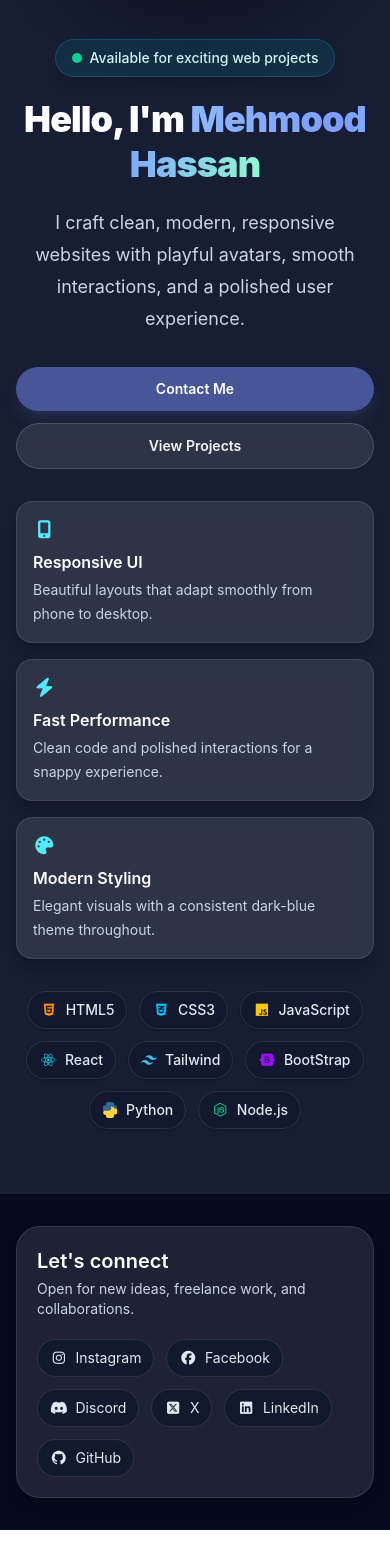
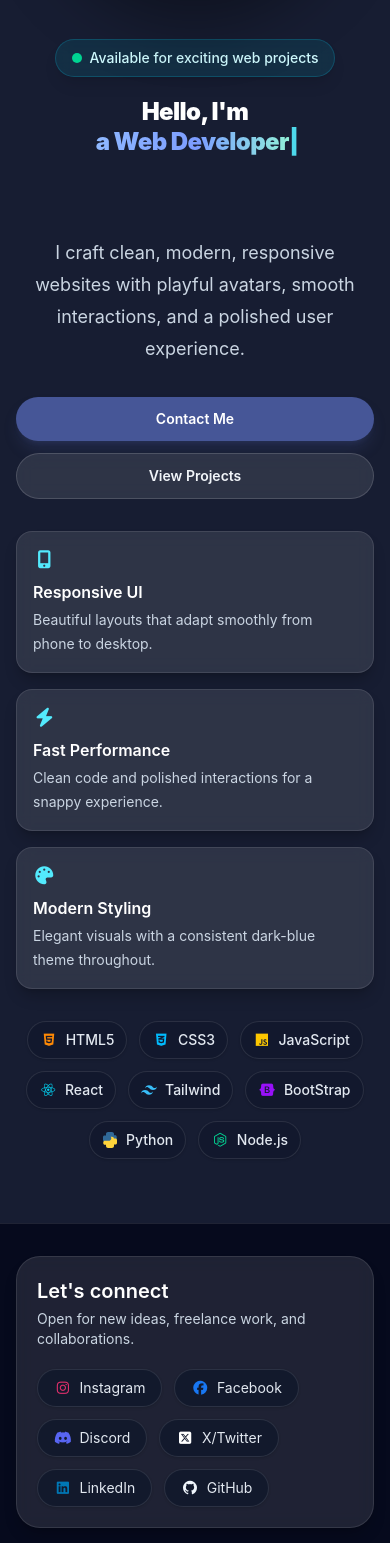
Before and after one commit to MehmoodCoder/Portfolio, a React (Vite) app in the folder Portfolio_Website/: page / in a window 390 px wide. Shown: the part 385-1928 px from the top of the page. Built offline with nearby package versions, Linux system fonts and the light colour scheme.

Commit message:
Add typing effect and enhance portfolio
Also resolve email sender issue

```diff
--- /dev/null
+++ b/Portfolio_Website/src/Components/Effect/TypingEffect.jsx
@@ -0,0 +1,44 @@
+import { useState, useEffect } from "react";
+
+const TypingEffect = () => {
+  const titles = ["Mehmood Hassan", "a Web Developer", "a Python Developer"];
+  const [currentText, setCurrentText] = useState("");
+  const [isDeleting, setIsDeleting] = useState(false);
+  const [loopNum, setLoopNum] = useState(0);
+  const [typingSpeed, setTypingSpeed] = useState(100);
+
+  useEffect(() => {
+    const handleType = () => {
+      const i = loopNum % titles.length;
+      const fullText = titles[i];
+
+      if (isDeleting) {
+        setCurrentText(fullText.substring(0, currentText.length - 1));
+        setTypingSpeed(40);
+      } else {
+        setCurrentText(fullText.substring(0, currentText.length + 1));
+        setTypingSpeed(80);
+      }
+
+      if (!isDeleting && currentText === fullText) {
+        setTypingSpeed(1500);
+        setIsDeleting(true);
+      } else if (isDeleting && currentText === "") {
+        setIsDeleting(false);
+        setLoopNum(loopNum + 1);
+        setTypingSpeed(300);
+      }
+    };
+
+    const timer = setTimeout(handleType, typingSpeed);
+    return () => clearTimeout(timer);
+  }, [currentText, isDeleting, loopNum, typingSpeed]);
+
+  return (
+    <span className="bg-gradient-to-r from-[#8fb8ff] via-[#7c9cff] to-[#93f7d2] bg-clip-text text-transparent inline-block after:content-['|'] after:animate-pulse after:text-cyan-300 ml-1">
+      {currentText}
+    </span>
+  );
+};
+
+export default TypingEffect;
--- a/Portfolio_Website/src/Components/Footer/Footer.jsx
+++ b/Portfolio_Website/src/Components/Footer/Footer.jsx
@@ -9,15 +9,57 @@ const Footer = () => {
 
         <div className="flex flex-wrap gap-3">
           {[
-            { label: "Instagram", icon: "fa-brands fa-instagram", href: "https://www.instagram.com/" },
-            { label: "Facebook", icon: "fa-brands fa-facebook", href: "https://www.facebook.com/" },
-            { label: "Discord", icon: "fa-brands fa-discord", href: "https://discord.com/" },
-            { label: "X", icon: "fa-brands fa-square-x-twitter", href: "https://x.com/MehmoodHassan56" },
-            { label: "LinkedIn", icon: "fa-brands fa-linkedin", href: "https://www.linkedin.com/in/mehmood-hassan-7604a03b1" },
-            { label: "GitHub", icon: "fa-brands fa-github", href: "https://github.com/MehmoodCoder" }
+            {
+              label: "Instagram",
+              icon: "fa-brands fa-instagram",
+              href: "https://www.instagram.com/",
+              iconColor: "text-[#e1306c] group-hover:text-white",
+              hoverClasses: "hover:bg-gradient-to-tr hover:from-[#f9ce34] hover:via-[#ee2a7b] hover:to-[#6228d7] hover:text-white hover:border-transparent"
+            },
+            {
+              label: "Facebook",
+              icon: "fa-brands fa-facebook",
+              href: "https://www.facebook.com/",
+              iconColor: "text-[#1877f2] group-hover:text-white",
+              hoverClasses: "hover:bg-[#1877f2] hover:text-white hover:border-[#1877f2]"
+            },
+            {
+              label: "Discord",
+              icon: "fa-brands fa-discord",
+              href: "https://discord.com/",
+              iconColor: "text-[#5865f2] group-hover:text-white",
+              hoverClasses: "hover:bg-[#5865f2] hover:text-white hover:border-[#5865f2]"
+            },
+            {
+              label: "X/Twitter",
+              icon: "fa-brands fa-square-x-twitter",
+              href: "https://x.com/MehmoodHassan56",
+              iconColor: "text-white group-hover:text-white",
+              hoverClasses: "hover:bg-black hover:text-white hover:border-white/30"
+            },
+            {
+              label: "LinkedIn",
+              icon: "fa-brands fa-linkedin",
+              href: "https://www.linkedin.com/in/mehmood-hassan-7604a03b1",
+              iconColor: "text-[#0077b5] group-hover:text-white",
+              hoverClasses: "hover:bg-[#0077b5] hover:text-white hover:border-[#0077b5]"
+            },
+            {
+              label: "GitHub",
+              icon: "fa-brands fa-github",
+              href: "https://github.com/MehmoodCoder",
+              iconColor: "text-[#f0f6fc] group-hover:text-white",
+              hoverClasses: "hover:bg-[#24292e] hover:text-white hover:border-[#24292e]"
+            }
           ].map((item) => (
-            <a key={item.label} href={item.href} target="_blank" rel="noreferrer" className="rounded-full border border-white/10 bg-slate-900/70 px-3 py-2 text-sm text-slate-200 transition duration-300 hover:-translate-y-1 hover:bg-white/15">
-              <i className={`${item.icon} mr-2`}></i>
+            <a
+              key={item.label}
+              href={item.href}
+              target="_blank"
+              rel="noreferrer"
+              className={`group rounded-full border border-white/10 bg-slate-900/70 px-4 py-2 text-sm text-slate-200 transition-all duration-300 hover:-translate-y-1 shadow-sm ${item.hoverClasses}`}
+            >
+              <i className={`${item.icon} mr-2 transition-colors duration-300 ${item.iconColor}`}></i>
               {item.label}
             </a>
           ))}
--- a/Portfolio_Website/src/Routes/Contact.jsx
+++ b/Portfolio_Website/src/Routes/Contact.jsx
@@ -6,7 +6,6 @@ const socials = [
     { label: "Email", value: "mehmood.mh56@gmail.com", icon: "fa-solid fa-envelope", href: "mailto:mehmood.mh56@gmail.com?subject=Portfolio%20Contact" },
     { label: "LinkedIn", value: "linkedin.com/in/mehmood-hassan-7604a03b1", icon: "fa-brands fa-linkedin", href: "https://www.linkedin.com/in/mehmood-hassan-7604a03b1" },
     { label: "GitHub", value: "github.com/MehmoodCoder", icon: "fa-brands fa-github", href: "https://github.com/MehmoodCoder" },
-    { label: "X", value: "x.com/MehmoodHassan56", icon: "fa-brands fa-x-twitter", href: "https://x.com/MehmoodHassan56" }
 ];
 
 const buildMailtoLink = (name, email, subject, message) => {
@@ -72,12 +71,12 @@ function Contact() {
                                 Whether it&apos;s a launch, a redesign, or a bold new idea, I&apos;m ready to bring it to life with thoughtful design and polished execution.
                             </p>
 
-                            <div className="mt-6 grid gap-4 w-full sm:grid-cols-2">
+                            <div className="mt-6 grid gap-4 w-full sm:grid-cols-1">
                                 {socials.map((item) => (
                                     <a
                                         key={item.label}
                                         href={item.href}
-                                        target={item.label === "Email" ? "_self" : "_blank"}
+                                        target= "_blank"
                                         rel="noreferrer"
                                         className="group flex items-center gap-4 rounded-[20px] border border-white/10 bg-slate-900/70 p-4 text-sm text-slate-200 shadow-[0_10px_30px_rgba(2,6,23,0.18)] transition duration-300 hover:-translate-y-1 hover:border-cyan-400/30 hover:bg-slate-800/80 active:scale-[0.99] w-full min-w-0"
                                     >
--- a/Portfolio_Website/src/Routes/Home.jsx
+++ b/Portfolio_Website/src/Routes/Home.jsx
@@ -1,6 +1,7 @@
 import { Link } from "react-router-dom";
 import NavBar from "../Components/NavBar/NavBar";
 import Footer from "../Components/Footer/Footer";
+import TypingEffect from "../Components/Effect/TypingEffect";
 
 const highlights = [
     { title: "Responsive UI", icon: "fa-solid fa-mobile-screen-button", text: "Beautiful layouts that adapt smoothly from phone to desktop." },
@@ -48,8 +49,8 @@ const Home = () => {
                             Available for exciting web projects
                         </div>
 
-                        <h1 className="text-4xl font-black leading-tight tracking-tight text-white sm:text-5xl lg:text-6xl">
-                            Hello, I&apos;m <span className="bg-gradient-to-r from-[#8fb8ff] via-[#7c9cff] to-[#93f7d2] bg-clip-text text-transparent">Mehmood Hassan</span>
+                        <h1 className="text-2xl font-black leading-tight tracking-tight text-white sm:text-5xl lg:text-6xl min-h-[120px] sm:min-h-[auto]">
+                            Hello, I&apos;m<br/> <TypingEffect />
                         </h1>
 
                         <p className="mt-5 text-lg leading-8 text-slate-300 sm:text-xl">
```
